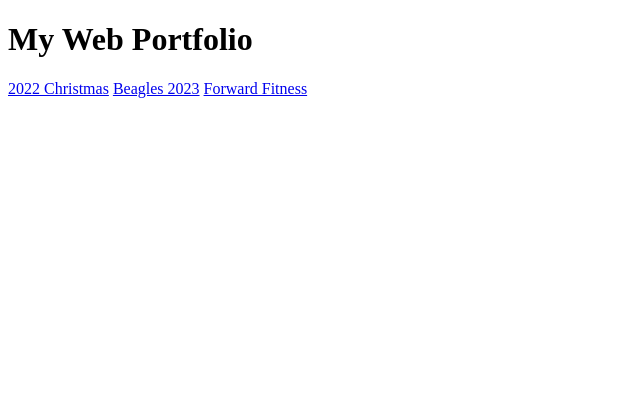
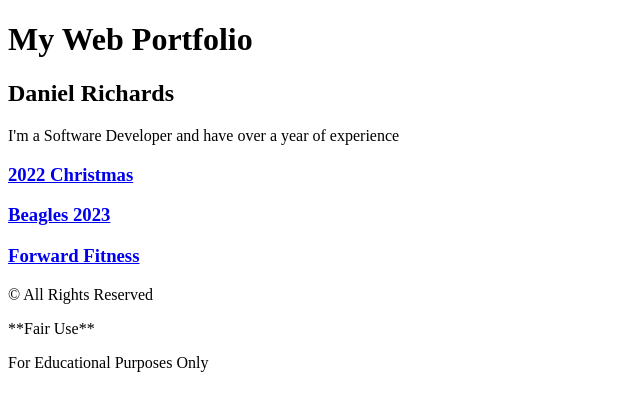
Before and after one commit to Tr1kru/myPortfolio, a plain HTML site: page index.html in a window 1280 px wide. Shown: the whole page, without its empty margins (0-640 px from the left). Drawn offline with Linux system fonts and the light colour scheme.

Commit message:
Wednesday's Work

```diff
--- a/css/styles.css
+++ b/css/styles.css
@@ -0,0 +1,20 @@
+
+head {
+
+}
+
+body {
+
+}
+
+header h1 {
+
+}
+
+main {
+
+}
+
+section {
+
+}
--- a/index.html
+++ b/index.html
@@ -1,25 +1,46 @@
 <!DOCTYPE html>
-<meta charset="UTF-8">
+
 <head>
+    <meta charset="UTF-8">
     <title>Web Portfolio</title>
     <link rel="stylesheet" href="css/styles.css">
 </head>
-
+<!-- Status Report: It's going alright so far. Difficult part right now is getting and setting up a design for the page.  -->
 <body>
     <header>
       <h1>My Web Portfolio</h1>
+      <h2>Daniel Richards</h2>
     </header>
 
-        <main>
+    <main>
+        <div id="container">
+            <p>I'm a Software Developer and have over a year of experience </p>
             <section class="webProjects">
-                <a href="christmas22/">2022 Christmas</a>
-                <a href="beagles/">Beagles 2023</a>
-                <a href="forwardFitness/">Forward Fitness</a>
+                <div id="item1">
+                    <h3>
+                        <a href="christmas22/">2022 Christmas</a>
+                    </h3>
+                </div>
+
+                <div id="item2">
+                    <h3>
+                        <a href="beagles/">Beagles 2023</a>
+                    </h3>
+                </div>
+
+                <div id="item3">
+                    <h3>
+                        <a href="forwardFitness/">Forward Fitness</a>
+                    </h3>
+                </div>
             </section>
-        </main>
+        </div>
+    </main>
 
         <footer>
-
+            <p>&copy; All Rights Reserved</p>
+            <p>**Fair Use**</p>
+            <p>For Educational Purposes Only</p>
         </footer>
 
 
```
